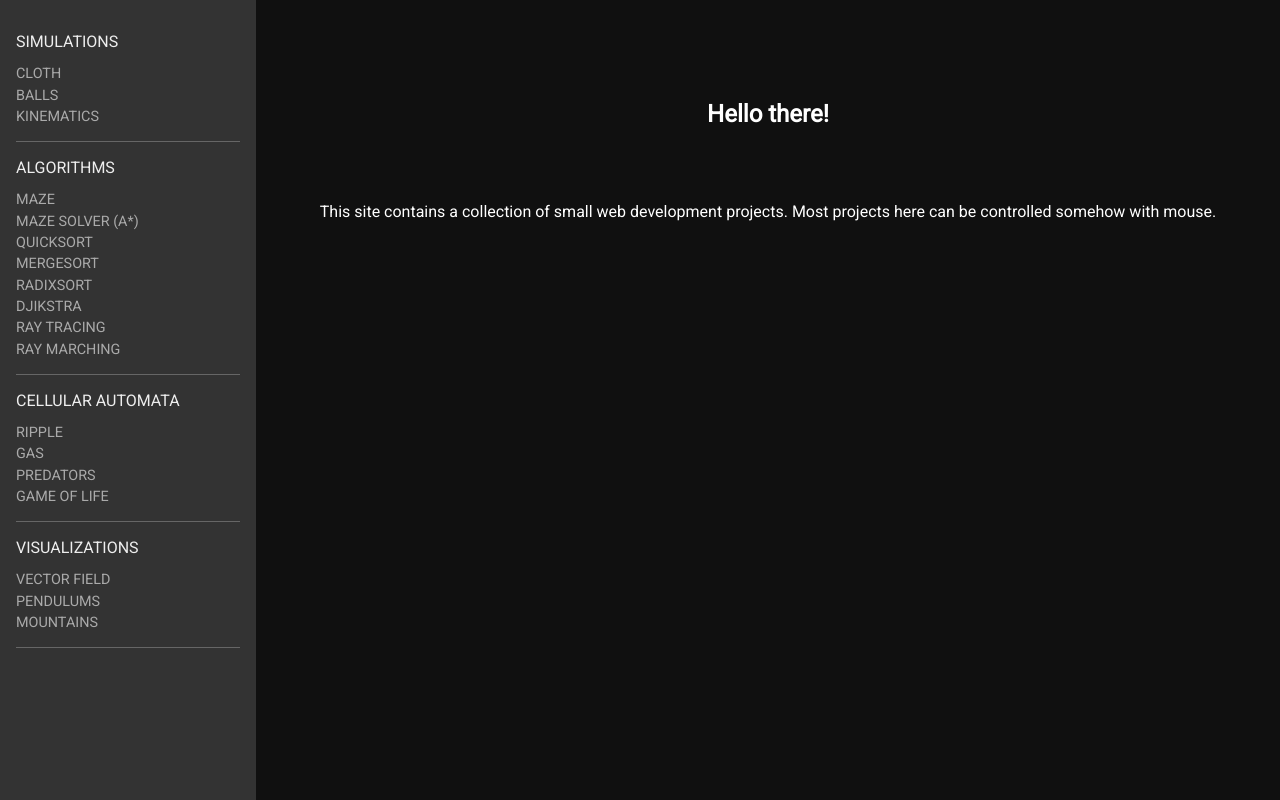
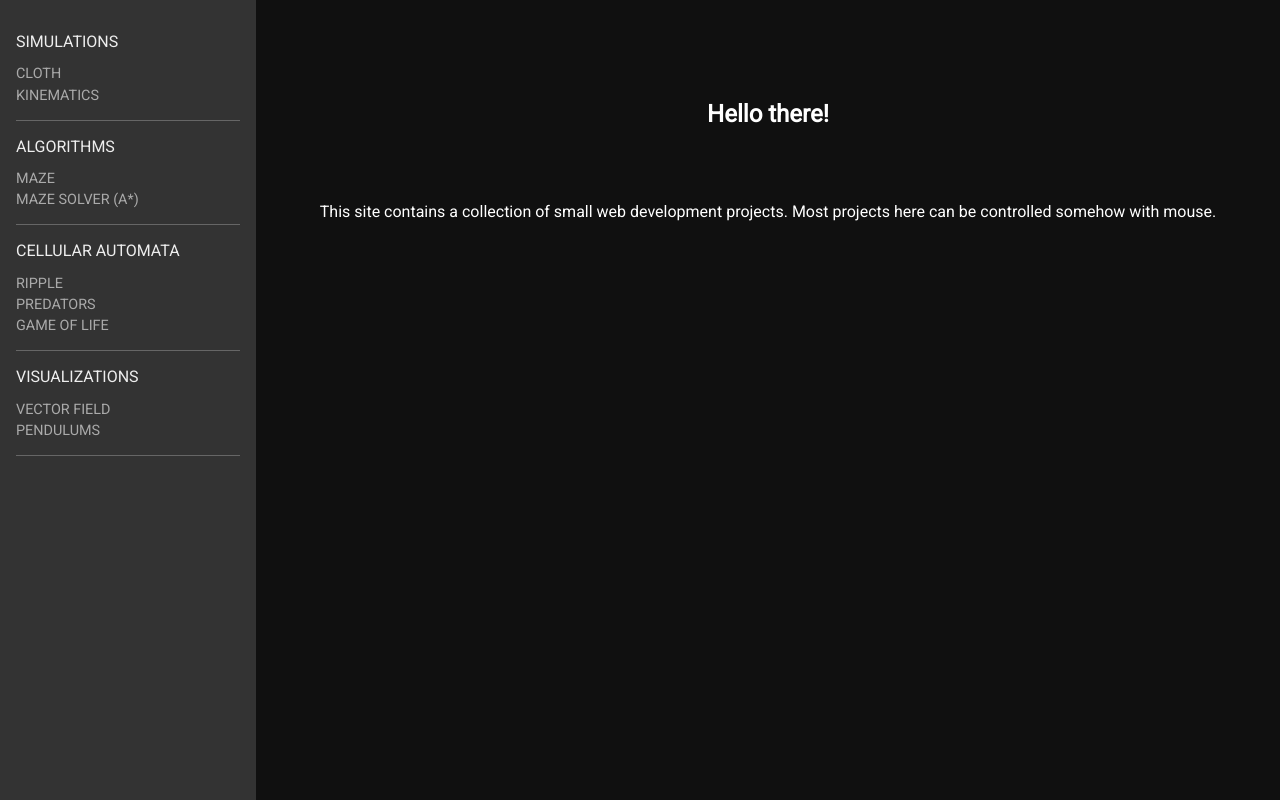
Before and after one commit to mitahantahankintunkis/sandbox, a plain HTML site: page index.html in a window 1280 px wide. Drawn offline with nearby package versions, Linux system fonts and the light colour scheme.

Commit message:
Remove unused links from index.html

```diff
--- a/index.html
+++ b/index.html
@@ -3,7 +3,7 @@
     <head>
         <meta charset="UTF-8" />
         <meta name="viewport" content="width=device-width" />
-        <title>Playground</title>
+        <title>Sandbox</title>
         <link rel="stylesheet" href="styles.css" type="text/css" media="screen" title="no title" charset="utf-8">
         <link href="https://fonts.googleapis.com/css?family=Roboto&display=swap" rel="stylesheet">
 
@@ -12,14 +12,6 @@
         <script type="module" charset="utf-8" src="main.js"></script>
     </head>
     <body>
-        <!--
-        <header>
-            <p>Web design playground</p>
-            <input type="checkbox" id="menu-toggle"/>
-            <label for="menu-toggle" class="hamburger"></label>
-        </header>
-        -->
-
         <canvas width="800" height="600"></canvas>
 
         <div class="about">
@@ -34,7 +26,6 @@
                     <summary class="underline"> Simulations </summary>
                     <ul class="ul-sidebar">
                         <li><a class="underline" href="#Cloth">Cloth</a></li>
-                        <li><a class="underline" href="#Balls">Balls</a></li>
                         <li><a class="underline" href="#Kinematics">Kinematics</a></li>
                     </ul>
                 </details>
@@ -44,12 +35,6 @@
                     <ul class="ul-sidebar">
                         <li><a class="underline" href="#Maze">Maze</a></li>
                         <li><a class="underline" href="#A*">Maze solver (A*)</a></li>
-                        <li><a class="underline" href="#Quicksort">Quicksort</a></li>
-                        <li><a class="underline" href="#Mergesort">Mergesort</a></li>
-                        <li><a class="underline" href="#Radixsort">Radixsort</a></li>
-                        <li><a class="underline" href="#Djikstra">Djikstra</a></li>
-                        <li><a class="underline" href="#Raytracing">Ray Tracing</a></li>
-                        <li><a class="underline" href="#RayMarching">Ray Marching</a></li>
                     </ul>
                 </details>
 
@@ -57,7 +42,6 @@
                     <summary class="underline">Cellular Automata</summary>
                     <ul class="ul-sidebar">
                         <li><a class="underline" href="#Ripple">Ripple</a></li>
-                        <li><a class="underline" href="#Gas">Gas</a></li>
                         <li><a class="underline" href="#Predators">Predators</a></li>
                         <li><a class="underline" href="#GameOfLife">Game of life</a></li>
                     </ul>
@@ -68,7 +52,6 @@
                     <ul class="ul-sidebar">
                         <li><a class="underline" href="#Vectorfield">Vector field</a></li>
                         <li><a class="underline" href="#Pendulums">Pendulums</a></li>
-                        <li><a class="underline" href="#Mountains">Mountains</a></li>
                     </ul>
                 </details>
                 </ul>
```
